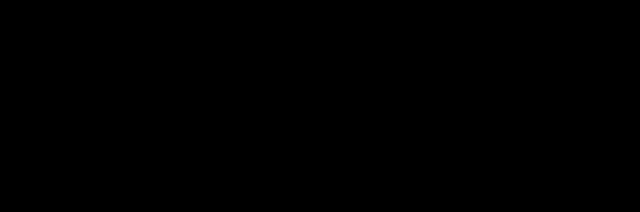
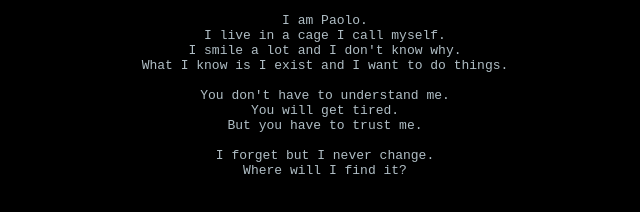
Before and after one commit to PaoloUmali/home, a plain HTML site: page index.html in a window 1280 px wide. Shown: the whole page, without its empty margins (315-955 px from the left). Drawn offline with Linux system fonts and the light colour scheme.

Commit message:
add texts

```diff
--- a/index.html
+++ b/index.html
@@ -2,9 +2,58 @@
 <html lang="en">
 	<head>
 		<meta charset="UTF-8">
+		<title>I will never stop</title>
 		<link rel="icon" href="favicon.ico">
-		<title>I will never stop</title>
+		<link href="//fonts.googleapis.com/css?family=Lato:100" rel="stylesheet" type="text/css">
+		<style>
+		body {
+				margin: 0;
+				padding: 0;
+				width: 100%;
+				height: 100%;
+				color: #B0BEC5;
+				display: table;
+				font-weight: 100;
+				font-family: 'Lato';
+		}
+
+		.container {
+				text-align: center;
+				display: table-cell;
+				vertical-align: middle;
+		}
+
+		.content {
+				text-align: center;
+				display: inline-block;
+		}
+
+		.title {
+				font-size: 96px;
+				margin-bottom: 40px;
+		}
+
+		.quote {
+				font-size: 24px;
+		}
+		</style>
 	</head>
 	<body style="background: #000">
+		<div class="container">
+<pre>
+I am Paolo.
+I live in a cage I call myself.
+I smile a lot and I don't know why.
+What I know is I exist and I want to do things.
+
+You don't have to understand me.
+You will get tired.
+But you have to trust me.
+
+I forget but I never change.
+Where will I find it?
+</pre>
+		</div>
+
 	</body>
 </html>
```
